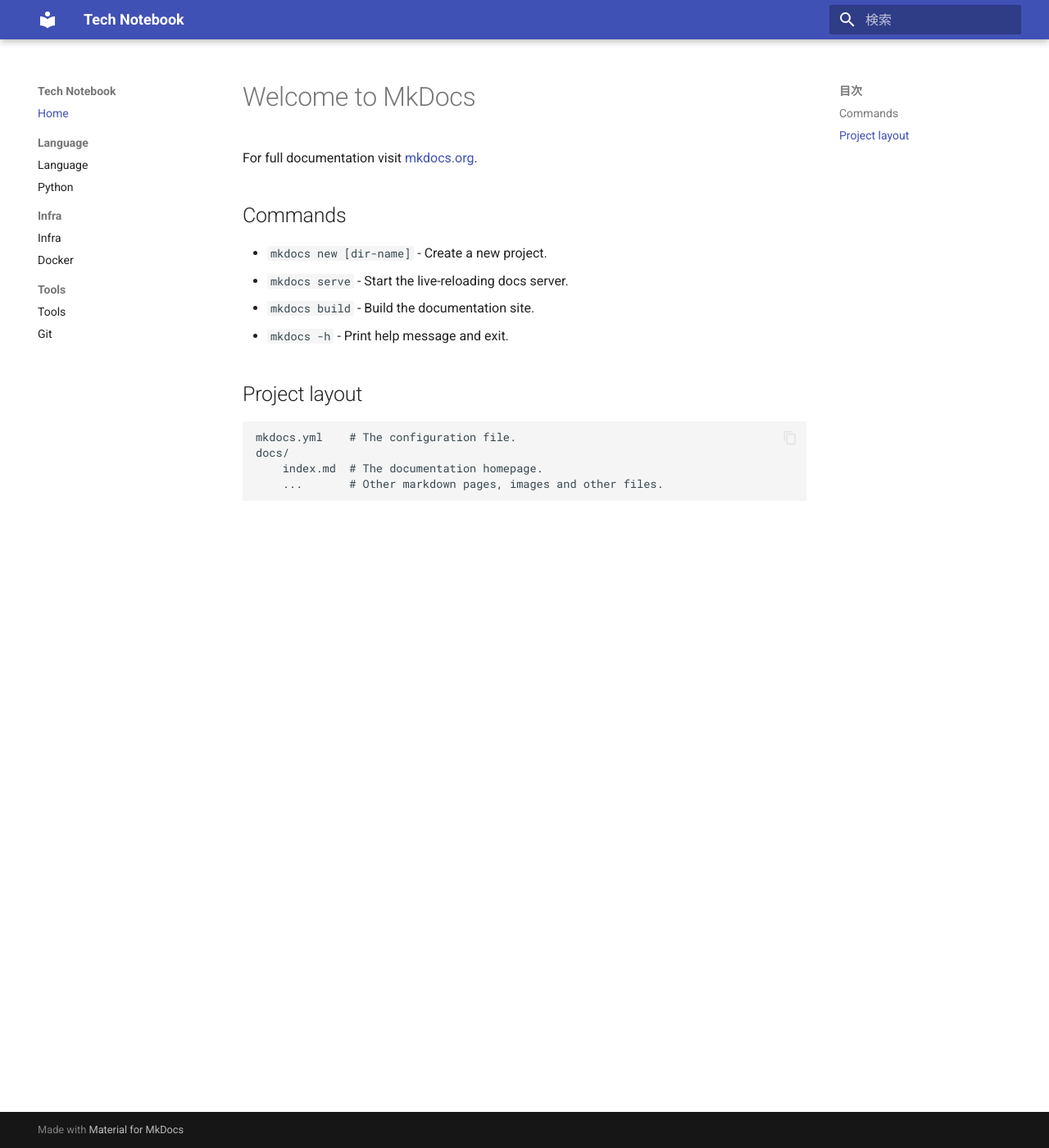
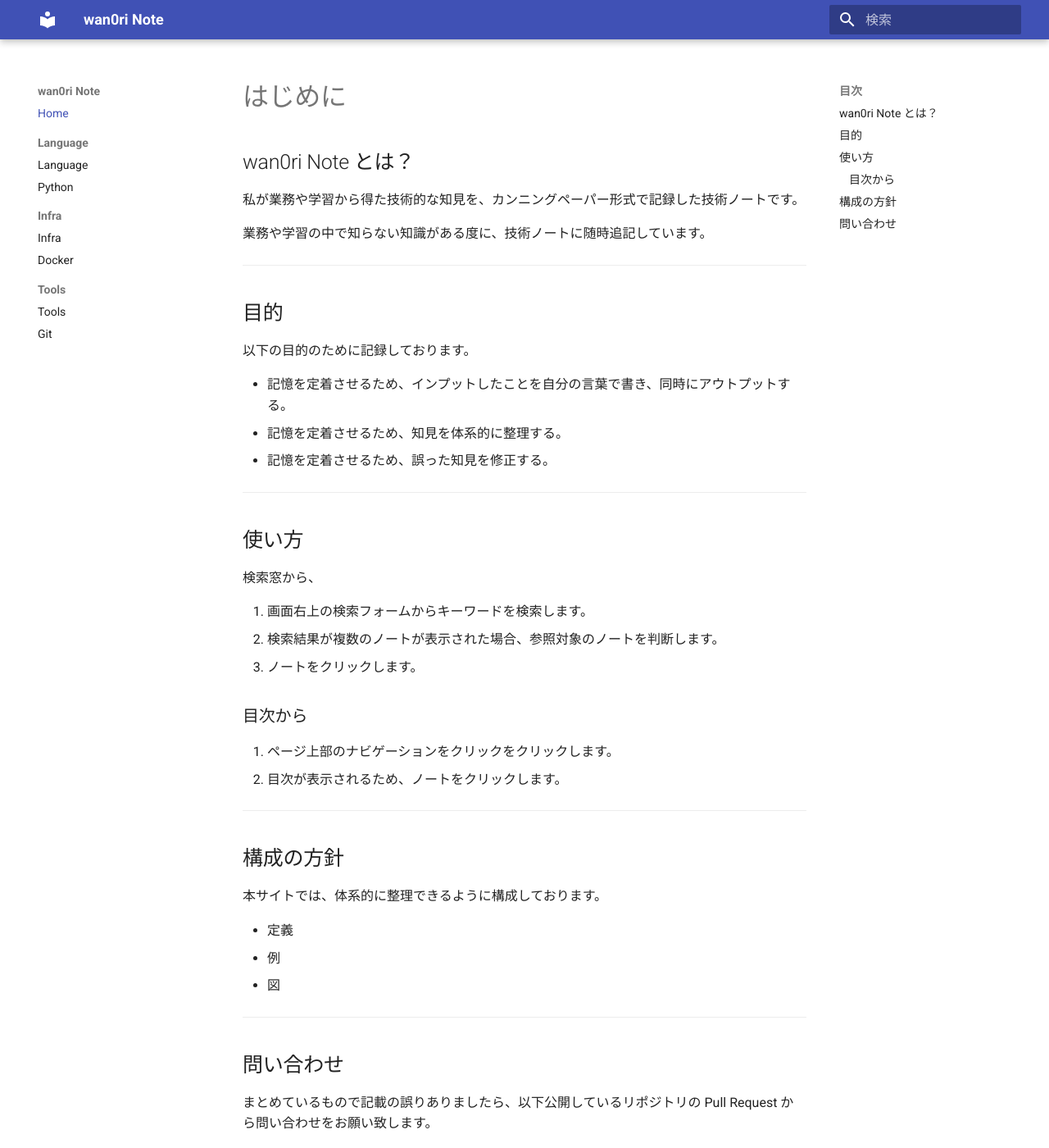
Before and after one commit to wan0ri/note, an MkDocs documentation site: the page built from docs/index.md, in a window 1280 px wide and 1400 px high. Shown: the whole window at 82% size. Built offline with MkDocs 1.6.1 and Material for MkDocs 9.7.7, drawn with Linux system fonts in a browser that asks for light colours; some of the changed text lies outside the part shown.

Commit message:
docs: update index and mkdocs configuration for clarity and consistency

```diff
--- a/docs/index.md
+++ b/docs/index.md
@@ -1,17 +1,50 @@
-# Welcome to MkDocs
+# はじめに
 
-For full documentation visit [mkdocs.org](https://www.mkdocs.org).
+## wan0ri Note とは？
 
-## Commands
+私が業務や学習から得た技術的な知見を、カンニングペーパー形式で記録した技術ノートです。
 
-- `mkdocs new [dir-name]` - Create a new project.
-- `mkdocs serve` - Start the live-reloading docs server.
-- `mkdocs build` - Build the documentation site.
-- `mkdocs -h` - Print help message and exit.
+業務や学習の中で知らない知識がある度に、技術ノートに随時追記しています。
 
-## Project layout
+---
 
-    mkdocs.yml    # The configuration file.
-    docs/
-        index.md  # The documentation homepage.
-        ...       # Other markdown pages, images and other files.
+## 目的
+
+以下の目的のために記録しております。
+
+- 記憶を定着させるため、インプットしたことを自分の言葉で書き、同時にアウトプットする。
+- 記憶を定着させるため、知見を体系的に整理する。
+- 記憶を定着させるため、誤った知見を修正する。
+
+---
+
+## 使い方
+
+検索窓から、
+
+1. 画面右上の検索フォームからキーワードを検索します。
+2. 検索結果が複数のノートが表示された場合、参照対象のノートを判断します。
+3. ノートをクリックします。
+
+### 目次から
+
+1. ページ上部のナビゲーションをクリックをクリックします。
+2. 目次が表示されるため、ノートをクリックします。
+
+---
+
+## 構成の方針
+
+本サイトでは、体系的に整理できるように構成しております。
+
+- 定義
+- 例
+- 図
+
+---
+
+## 問い合わせ
+
+まとめているもので記載の誤りありましたら、以下公開しているリポジトリの Pull Request から問い合わせをお願い致します。
+
+<https://github.com/wan0ri/note/pulls>
--- a/mkdocs.yml
+++ b/mkdocs.yml
@@ -1,4 +1,4 @@
-site_name: Tech Notebook
+site_name: wan0ri Note
 site_description: 個人用テックノート
 site_url: https://wan0ri.github.io/note/
 
```
